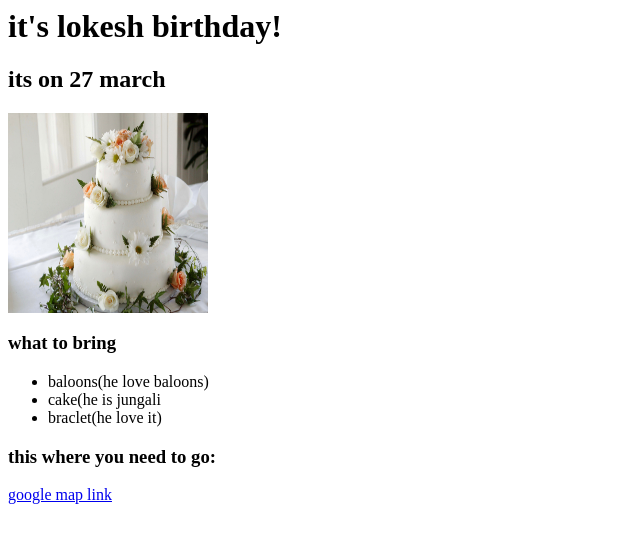
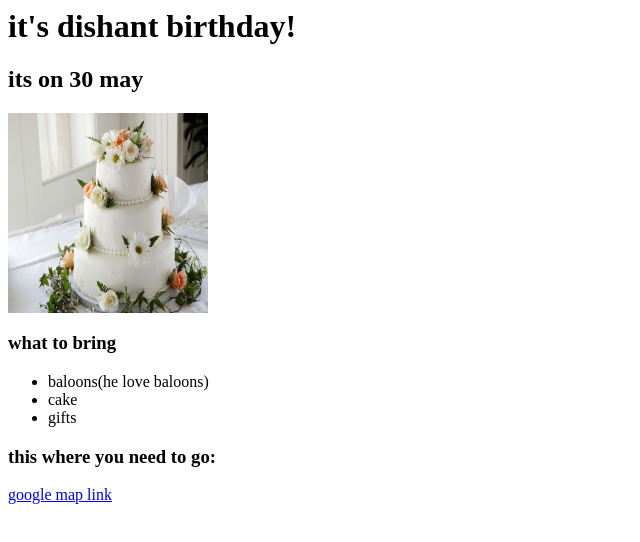
Before and after one commit to dishant8840/dishant, a plain HTML site: page index.html in a window 1280 px wide. Shown: the whole page, without its empty margins (0-640 px from the left). Drawn offline with Linux system fonts and the light colour scheme.

Commit message:
Add files via upload

```diff
--- a/index.html
+++ b/index.html
@@ -1,5 +1,5 @@
-<h1>it's lokesh birthday!</h1>
-<h2>its on 27 march</h2>
+<h1>it's dishant birthday!</h1>
+<h2>its on 30 may</h2>
 
 
 <img src="./pexels-brent-keane-1702373.jpg"
@@ -8,10 +8,10 @@ alt="white birthday cake with flowers" width="200px" height="200px" />
 <h3>what to bring</h3>
 <ul>
     <li>baloons(he love baloons)</li>
-    <li>cake(he is jungali</li>
-    <li>braclet(he love it)</li>
+    <li>cake</li>
+    <li>gifts</li>
 </ul>
 
 <h3>this where you need to go:</h3>
 <a
-  href=" https://www.google.com/maps/search/taj+hotel+mumabai+location/@18.9826965,72.7561606,12z/data=!3m1!4b1?hl=en ">google map link</a>
+  href="https://www.google.com/maps/place/Taj+Mahal+Tower,+Mumbai/@19.0435391,72.6674091,11z/data=!4m25!1m15!4m14!1m6!1m2!1s0x3be7b72ecba5ab2b:0x9ebdd8e9f3fd89d3!2sYour+Location,+Jawahar+Nagar,+Goregaon+West,+Mumbai,+Maharashtra!2m2!1d72.8458804!2d19.1635793!1m6!1m2!1s0x3be7d1c0d1209473:0xbeee8e0814d211fe!2sTaj+Mahal+Tower,+Mumbai,+PJ+Ramchandani+Marg,+Apollo+Bandar,+Colaba,+Mumbai,+Maharashtra+400001!2m2!1d72.8331543!2d18.9225854!3m8!1s0x3be7d1c0d1209473:0xbeee8e0814d211fe!5m2!4m1!1i2!8m2!3d18.9225854!4d72.8331543!16s%2Fm%2F0wfj0f0 ">google map link</a>
```
